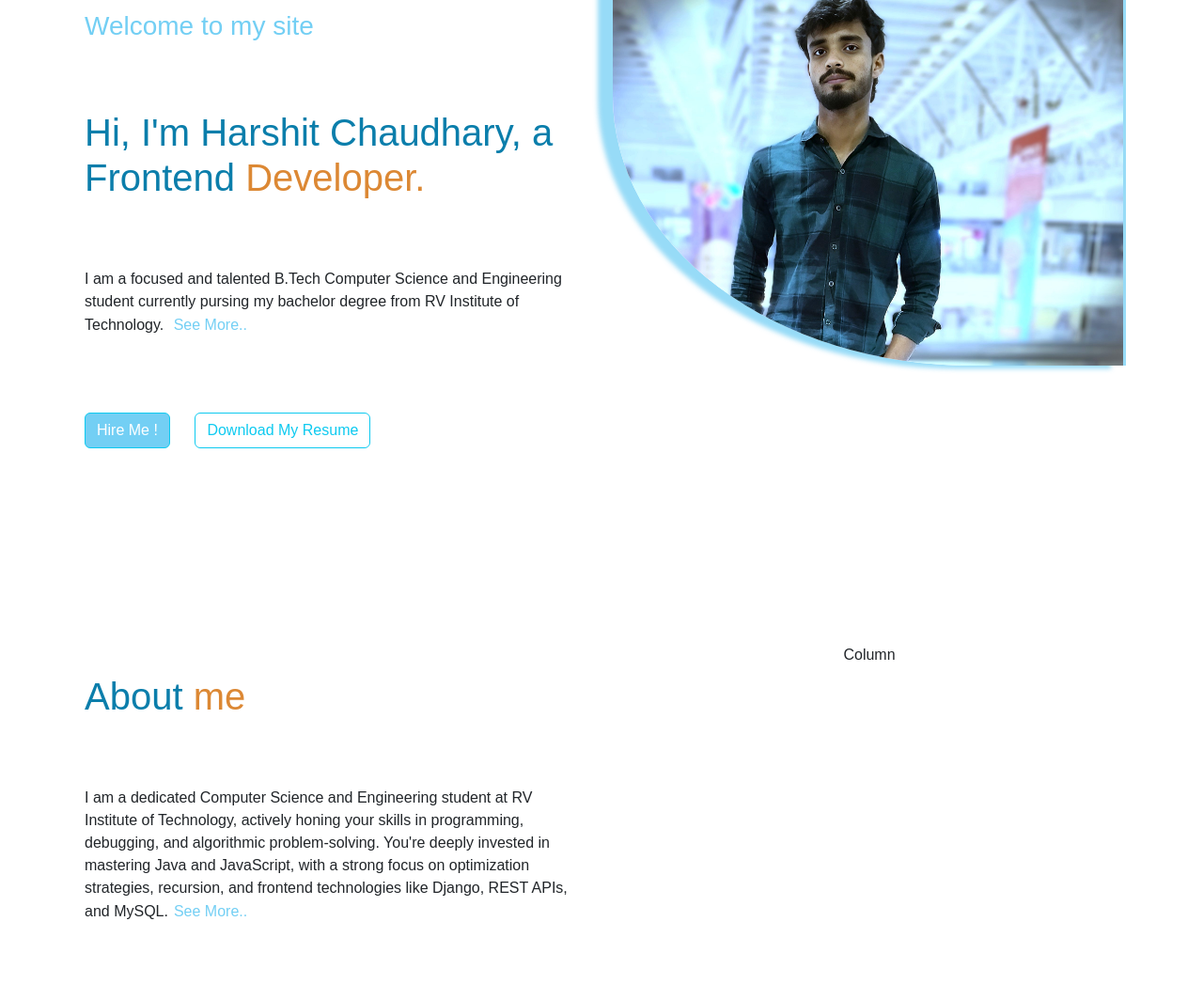
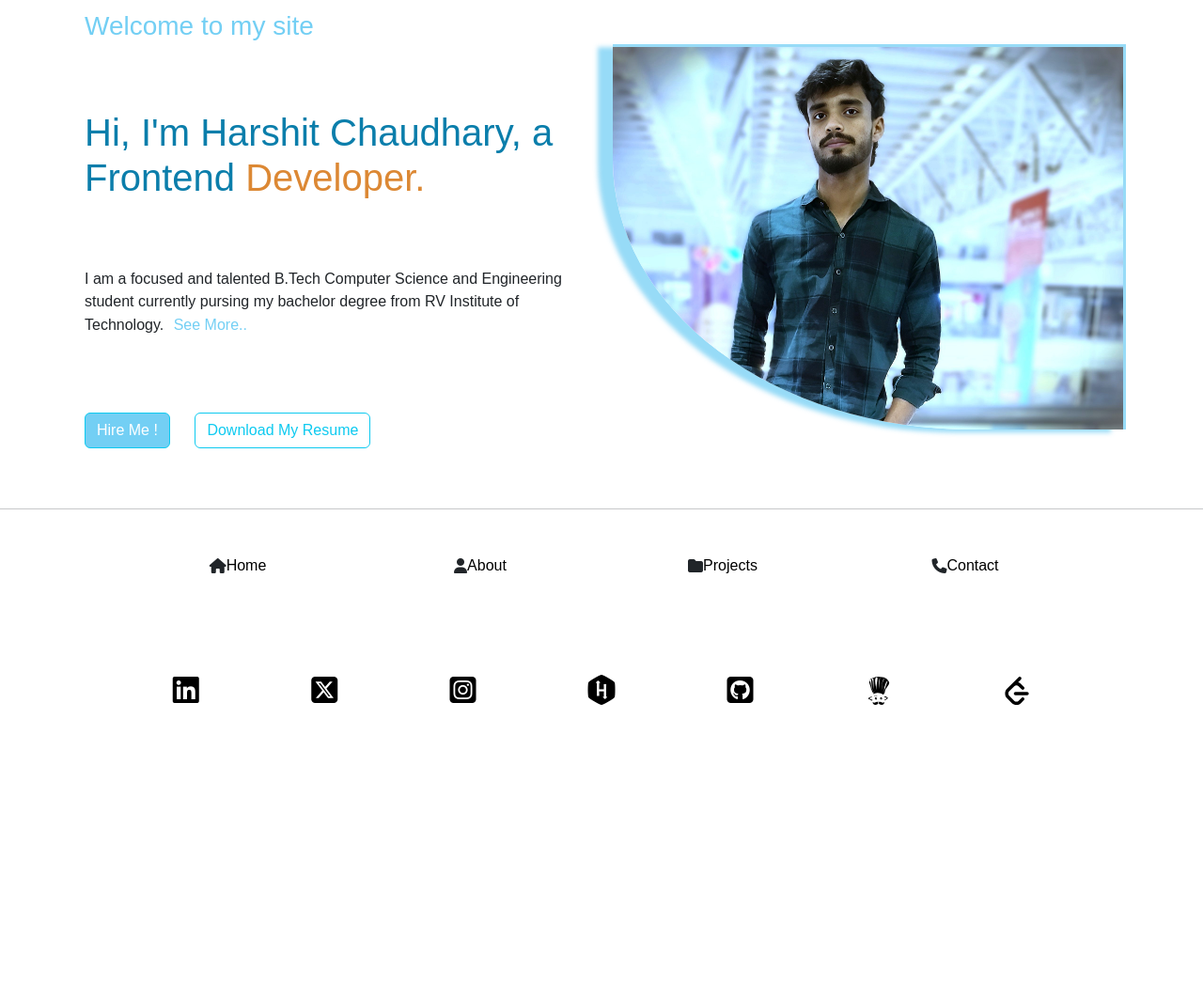
Before and after one commit to harshit7217/Main-Portfolio, a plain HTML site: page index.html in a window 1280 px wide. Shown: the part 225-1272 px from the top of the page at 94% size. After the commit the page ends 1055 px from the top, so only its background shows below. Drawn offline with nearby package versions, Linux system fonts and the light colour scheme.

Commit message:
adding footer part and resume pdf form downloadable

```diff
--- a/index.html
+++ b/index.html
@@ -5,6 +5,7 @@
     <meta charset="utf-8">
     <meta name="viewport" content="width=device-width, initial-scale=1">
     <title>Harshit Chaudhary's Portfolio</title>
+    <link rel="icon" type="image/png" href="/Images/H-brand.png">
     <link href="https://cdn.jsdelivr.net/npm/bootstrap@5.3.6/dist/css/bootstrap.min.css" rel="stylesheet"
         integrity="sha384-4Q6Gf2aSP4eDXB8Miphtr37CMZZQ5oXLH2yaXMJ2w8e2ZtHTl7GptT4jmndRuHDT" crossorigin="anonymous">
     <link rel="stylesheet" href="style.css">
@@ -69,7 +70,8 @@
                         </div>
                         <div class="p-2 hero-button">
                             <button type="button" id="btn" class="btn btn-outline-info">Hire Me !</button>
-                            <a href="/Resume/Harshit_ChaudharyResume.pdf"><button type="button" id="btn2" class="btn btn-outline-info">Download My Resume</button></a>
+                            <a href=""><button type="button" id="btn2"
+                                    class="btn btn-outline-info">Download My Resume</button></a>
                         </div>
                     </div>
                 </div>
@@ -81,35 +83,64 @@
         </div>
     </div>
 
-    <!-- About Me -->
+    <!-- My Recent Work -->
 
-    <div class="about_me">
-        <div class="container text-center">
-            <div class="row">
-                <div class="col">
-                    <div class="d-flex flex-column mb-3">
-                        <div class="p-2">
-                            <h1 align="left" class="intro">About <span class="developer">me</span></h1>
-                        </div>
-                        <div class="p-2">
-                            <p class="hero-paragraph" align="left">
-                                I am a dedicated Computer Science and Engineering student at RV Institute of
-                                Technology, actively honing your skills in programming, debugging, and algorithmic
-                                problem-solving. You're deeply invested in mastering Java and JavaScript, with a strong
-                                focus on optimization strategies, recursion, and frontend technologies like Django, REST
-                                APIs, and MySQL.<span class="seeMore" id="seeMore"><button class="see" id="see" onclick="seeMore()">See
-                                More..</button></span>
-                            </p>
-                        </div>
+
+    <!-- Footer -->
+
+    <hr>
+    <footer>
+        <div class="d-flex flex-column mb-3">
+            <div class="p-2 alpha">
+                <div class="row icon">
+                    <div class="col main">
+                        <i class="fa-solid fa-house"></i>
+                        <a class="nav-link active" aria-current="page" href="index.html">Home</a>
+                    </div>
+                    <div class="col main">
+                        <i class="fa-solid fa-user"></i>
+                        <a class="nav-link" href="about.html">About</a>
+                    </div>
+                    <div class="col main">
+                        <i class="fa-solid fa-folder"></i>
+                        <a class="nav-link" href="project.html">Projects</a>
+                    </div>
+                    <div class="col main">
+                        <i class="fa-solid fa-phone"></i>
+                        <a class="nav-link" href="contact.html">Contact</a>
                     </div>
                 </div>
-                <div class="col">
-                    Column
+            </div>
+            <div class="p-2 alpha">
+                <div class="row icon">
+                    <div class="col">
+                        <a href="#icon1" id="icon1"><i
+                                class="fa-brands fa-linkedin fa-2x"></i></a>
+                    </div>
+                    <div class="col">
+                        <a href="#icon2" id="icon2"><i class="fa-brands fa-square-x-twitter fa-2x"></i></a>
+                    </div>
+                    <div class="col">
+                        <a href="#icon3" id="icon3"><i
+                                class="fa-brands fa-square-instagram fa-2x"></i></a>
+                    </div>
+                    <div class="col">
+                        <a href="#icon4" id="icon4"><i
+                                class="fa-brands fa-hackerrank fa-2x"></i></a>
+                    </div>
+                    <div class="col">
+                        <a href="#icon5" id="icon5"><i class="fa-brands fa-square-github fa-2x"></i></a>
+                    </div>
+                    <div class="col">
+                        <a href="#icon6" id="icon6"><img src="/Images/codechef-svgrepo-com.svg" alt="Code Chef" width="30vw"></a>
+                    </div>
+                    <div class="col">
+                        <a href="#icon7" id="icon7"><img src="/Images/leetcode-svgrepo-com.svg" alt="LeetCode" width="30vw"></a>
+                    </div>
                 </div>
-
             </div>
         </div>
-    </div>
+    </footer>
 
     <!-- Adding script file -->
 
--- a/script.js
+++ b/script.js
@@ -5,8 +5,34 @@ function see_more() {
     seeMore.innerText = "I am passionate about software development and constantly expanding my skills in Java, Javascript, and frontend technologies. With a strong foundation in algorithms, data structure and problem solving, I actively engage in Coding challenges and interactive programming projects.";
 }
 
-function seeMore() {
-    var see = document.querySelector("#see");
-    see.innerText = "";
-    var s = document.querySelector("#seeMore").innerText = "I am also preparing for software engineering internships, refining your resume, tackling coding assessments, and exploring opportunities like the Frontend Engineer Intern role. Recently, i've been troubleshooting Java errors, implementing sorting algorithms, and working on interactive projects like Tic-Tac-Toe logic. Your curiosity extends to software testing methodologies, efficient traversal techniques, and compiler optimization concepts. I have thrive on structured learning, detailed explanations, and practical applications, making significant strides toward your goal of becoming a skilled full-stack developer. Keep pushing forward—you're building an impressive technical foundation!";
-}
+document.getElementById('btn2').addEventListener('click', function() {
+    window.open('./Resume/Harshit_ChaudharyResume.pdf', '_blank');
+});
+
+document.getElementById('icon1').addEventListener('click', function() {
+    window.open('https://www.linkedin.com/in/harshit-7217-chaudhary/', '_blank');
+});
+
+document.getElementById('icon2').addEventListener('click', function() {
+    window.open('https://x.com/cha84587', '_blank');
+});
+
+document.getElementById('icon3').addEventListener('click', function() {
+    window.open('https://www.instagram.com/har_shitchaudhary/', '_blank');
+});
+
+document.getElementById('icon4').addEventListener('click', function() {
+    window.open('https://www.hackerrank.com/profile/harshitchaudha12 ', '_blank');
+});
+
+document.getElementById('icon5').addEventListener('click', function() {
+    window.open('https://github.com/harshit7217', '_blank');
+});
+
+document.getElementById('icon6').addEventListener('click', function() {
+    window.open('https://www.codechef.com/users/harshit_11ch7', '_blank');
+});
+
+document.getElementById('icon7').addEventListener('click', function() {
+    window.open('https://leetcode.com/u/Mrstiff_chaudhary/', '_blank');
+});
--- a/style.css
+++ b/style.css
@@ -106,8 +106,30 @@ body {
     font-weight: 400;
 }
 
-/* About me */
+/* Footer */
 
-.about_me {
-    margin-top: 20vh;
+.col {
+    display: flex;
+    justify-content: center;
+    align-items: center;
+
 }
+
+.alpha {
+    margin-left: 10vw;
+    margin-right: 10vw;
+    height: 10vh;
+}
+
+.col a {
+    color: black;
+}
+
+.icon a:hover, .icon .main:hover {
+    filter: invert(50%) sepia(70%) hue-rotate(180deg);
+}
+
+
+.icon img:hover {
+    filter: invert(50%) sepia(70%) hue-rotate(180deg);
+}
```
Also changed, not shown: Images/codechef-svgrepo-com.svg (added), Images/leetcode-svgrepo-com.svg (added).
